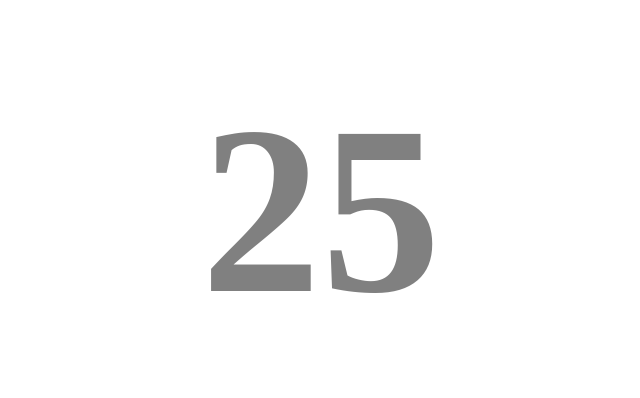
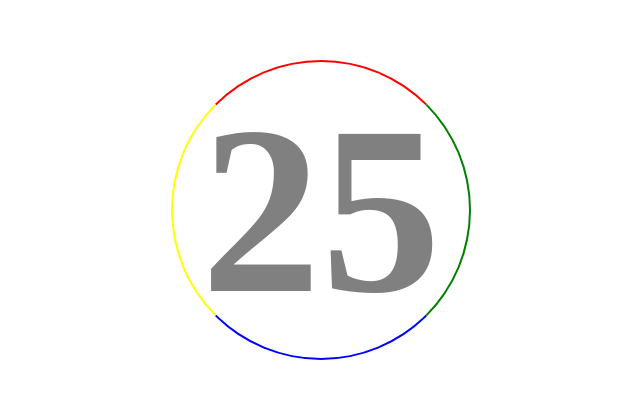
Before and after one commit to KaptainCS3/javascript-fun-projects, a plain HTML site: page Count_Down_App/index.html in a window 1280 px wide. Shown: the part 190-588 px from the top of the page, without its empty margins (319-959 px from the left). Drawn offline with Linux system fonts and the light colour scheme; a web font is replaced by a local one.

Commit message:
increase font size and and border radius

```diff
--- a/Count_Down_App/style.css
+++ b/Count_Down_App/style.css
@@ -9,8 +9,18 @@
 }
 h1{
     font-family: sevenSegment;
-    font-size: 15em;
+    font-size:  15em;
     color: gray;
+}
+.main{
+    display: flex;
+    height: 300px;
+    width: 300px;
+    justify-content: center;
+    align-items: center;
+    border: 2px solid;
+    border-radius: 50%;
+    border-color: red green blue yellow;
 }
 .container{
     position: absolute;
```
